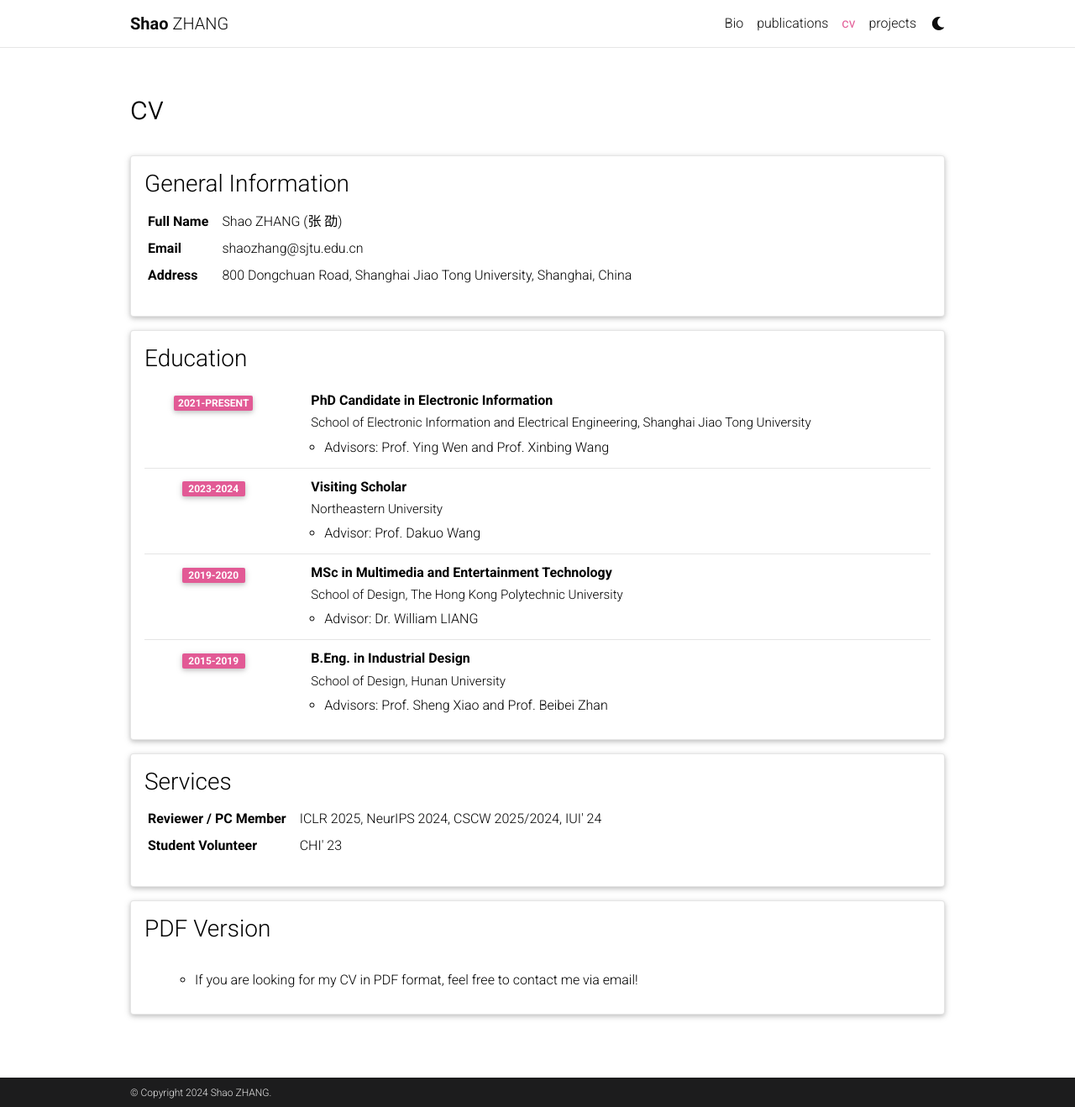
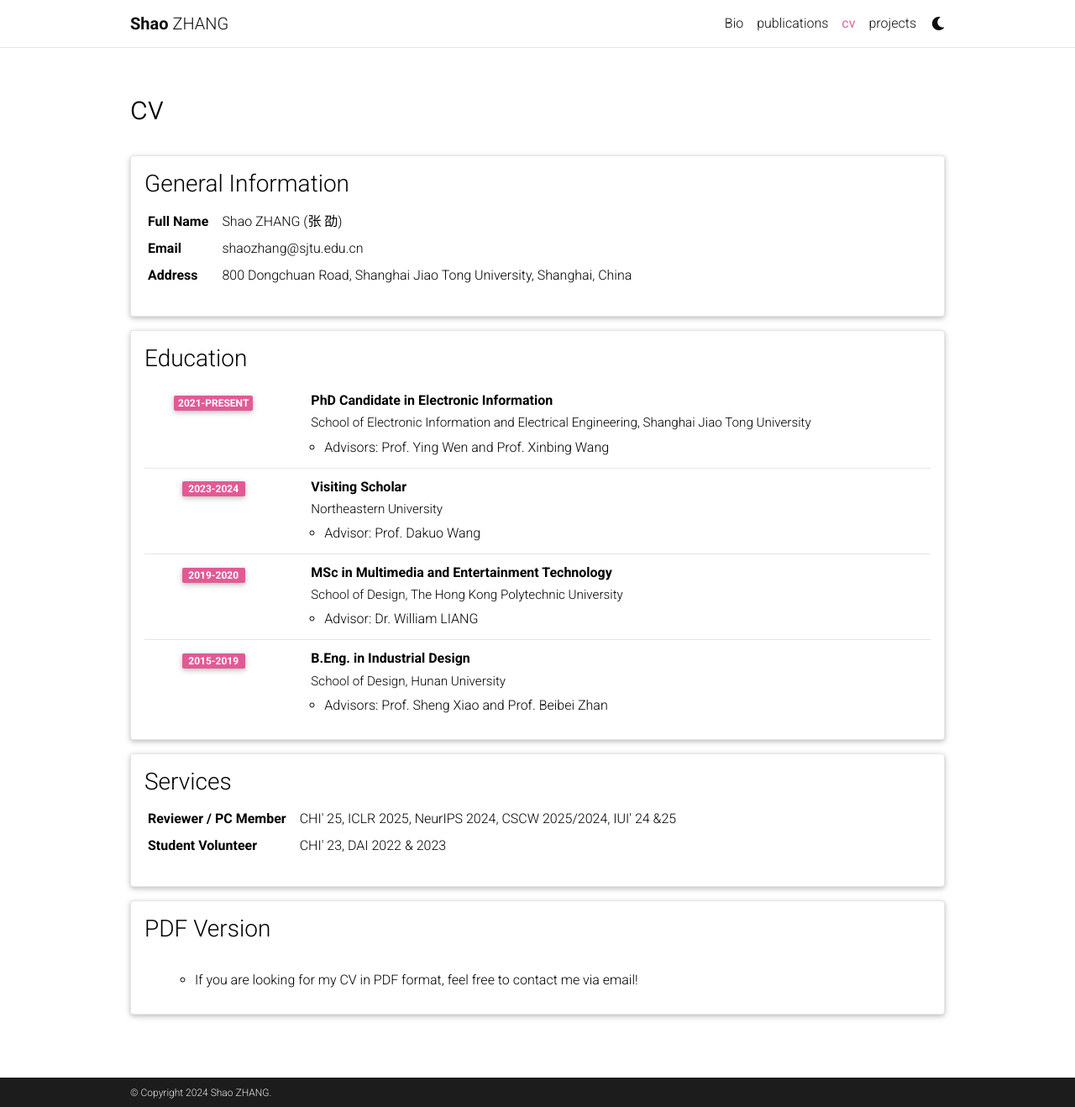
Before and after one commit to ShaoZhang0115/shaozhang_home_page, a Jekyll site: the page built from _pages/cv.md, in a window 1280 px wide and 1318 px high. Shown: the whole window at 84% size. Built offline with Jekyll 4.4.1, drawn with Linux system fonts in a browser that asks for light colours; comment, search, counter and statistics services are not loaded; a style sheet for code colours, icons or effects is not loaded.

Commit message:
update service

```diff
--- a/_data/cv.yml
+++ b/_data/cv.yml
@@ -32,9 +32,9 @@
   type: map
   contents:
     - name: Reviewer / PC Member
-      value: ICLR 2025, NeurIPS 2024, CSCW 2025/2024, IUI' 24
+      value: CHI' 25, ICLR 2025, NeurIPS 2024, CSCW 2025/2024, IUI' 24 &25
     - name: Student Volunteer
-      value: CHI' 23
+      value: CHI' 23, DAI 2022 & 2023
 
 - title: PDF Version
   type: nested_list
```
